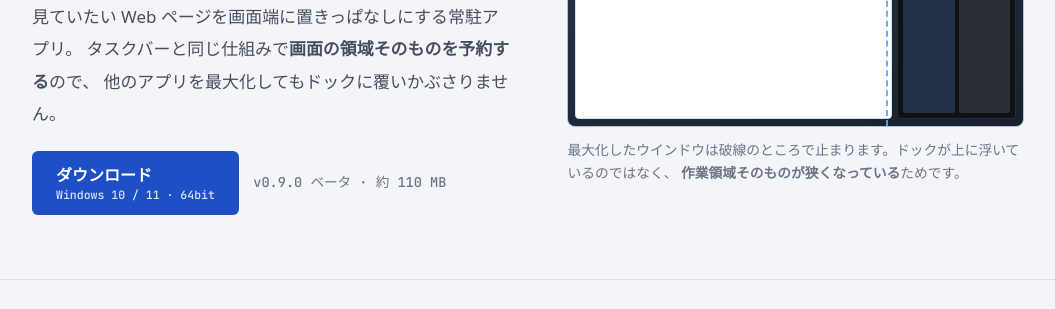
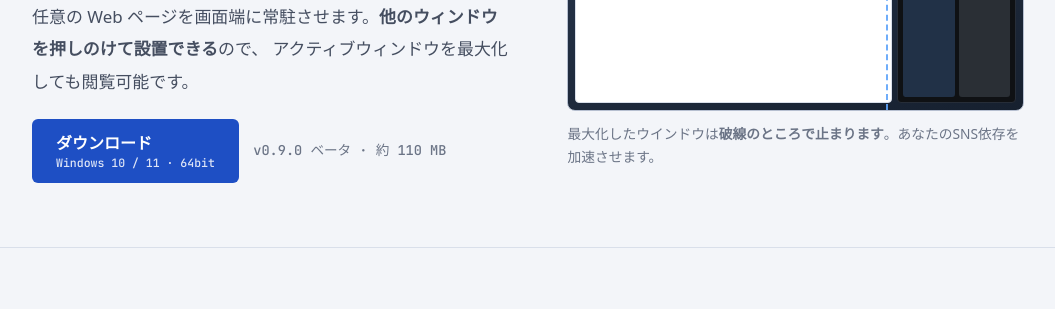
Before and after one commit to Unagi0141/sumikko-panel, an Electron app: page docs/index.html in a window 1280 px wide. Shown: the part 337-646 px from the top of the page, without its empty margins (112-1167 px from the left). Drawn offline with Linux system fonts and the light colour scheme; a web font is replaced by a local one.

Commit message:
配布ページの文章を調整し、消えていた強調を戻す
編集ツールで書き直した際に <strong> ごと置き換わっていた 2 箇所へ、
文言はそのままに強調を付け直した。編集ツールの控え (*.bak) は無視する。

Co-Authored-By: Claude Opus 5 <noreply@anthropic.com>

```diff
--- a/docs/index.html
+++ b/docs/index.html
@@ -944,10 +944,9 @@
         <div class="hero-copy">
           <p class="eyebrow" data-k="e3">Windows / 無料 / ベータ</p>
           <h1 data-k="e4">画面の端を、ちゃんと空けてくれる。</h1>
-          <p class="sub" data-k="e5">
-            見ていたい Web ページを画面端に置きっぱなしにする常駐アプリ。
-            タスクバーと同じ仕組みで<strong>画面の領域そのものを予約する</strong>ので、
-            他のアプリを最大化してもドックに覆いかぶさりません。
+          <p data-k="e5" class="sub">
+            任意の Web ページを画面端に常駐させます。<strong>他のウィンドウを押しのけて設置できる</strong>ので、
+            アクティブウィンドウを最大化しても閲覧可能です。
           </p>
           <div class="cta">
             <a class="dl" href="https://github.com/Unagi0141/sumikko-panel/releases/latest">
@@ -974,8 +973,7 @@
             <div class="boundary"></div>
           </div>
           <figcaption data-k="e12">
-            最大化したウインドウは破線のところで止まります。ドックが上に浮いているのではなく、
-            <strong>作業領域そのものが狭くなっている</strong>ためです。
+            最大化したウインドウは<strong>破線のところで止まります</strong>。あなたのSNS依存を加速させます。
           </figcaption>
         </figure>
       </div>
```
Also changed, not shown: 1 other file.
